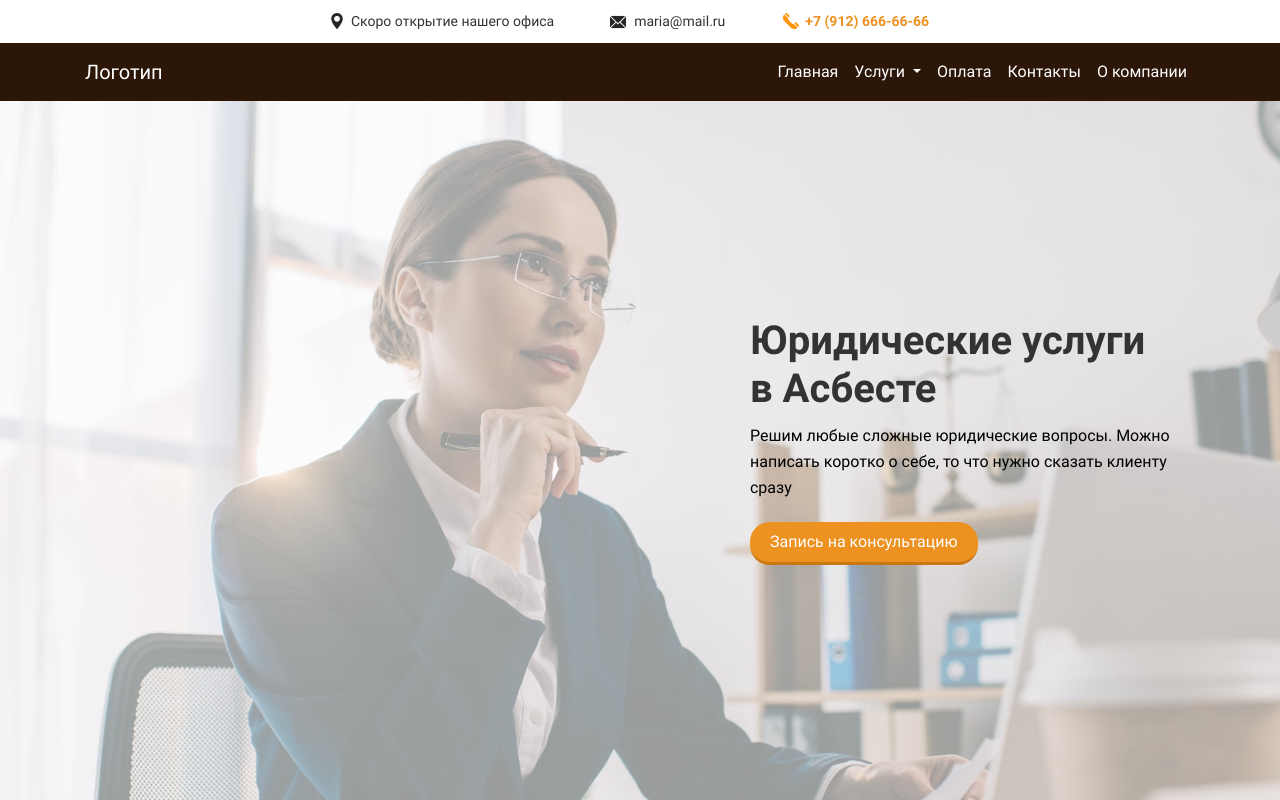
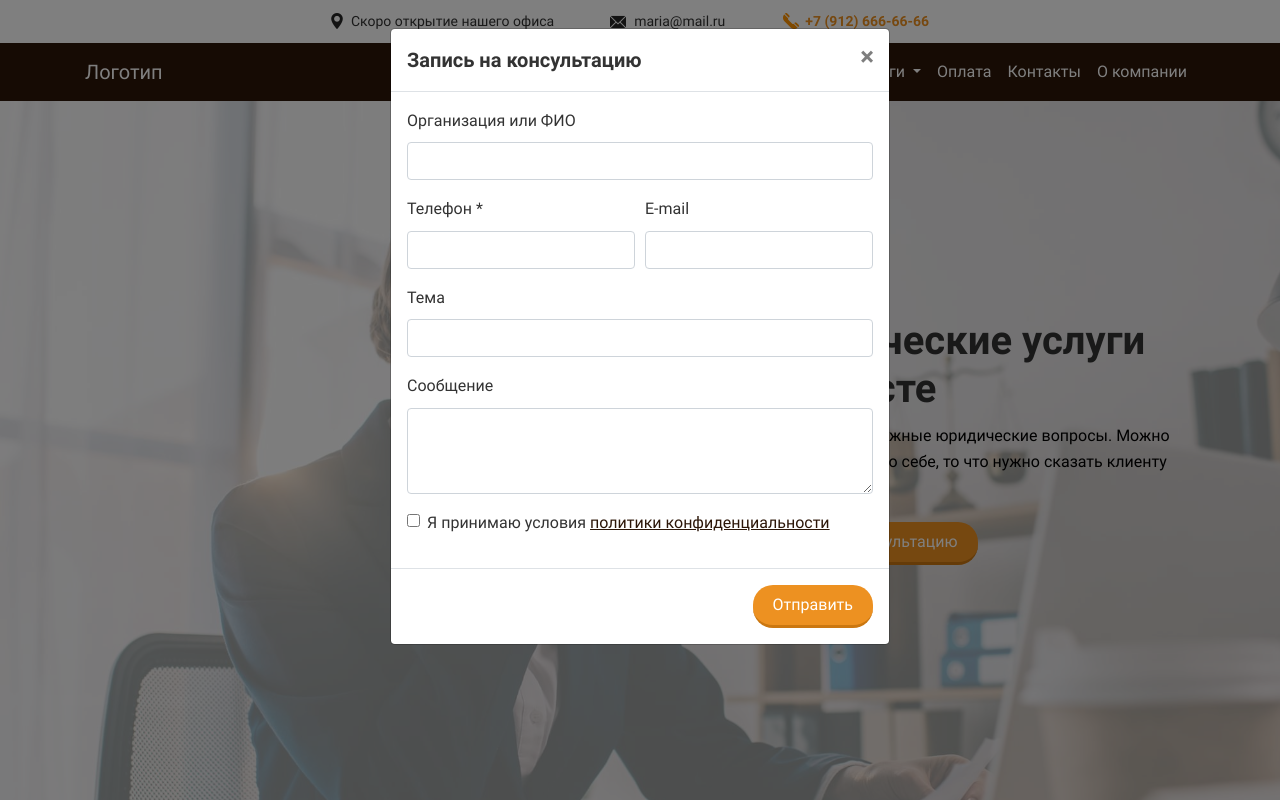
Before and after one commit to vita1ya/Lawyer, a website: page app/index.html in a window 1280 px wide. Shown: the top 800 px of the page. Drawn offline with nearby package versions, Linux system fonts and the light colour scheme; files that its build step writes are made by us from their sources.

Commit message:
#11 modal dialog done + some fix

```diff
--- a/app/index.html
+++ b/app/index.html
@@ -71,7 +71,7 @@
 					<div class="greeting-content">
 						<h1>Юридические&nbsp;услуги<br>в Асбесте</h1>
 						<p>Решим любые сложные юридические вопросы. Можно написать коротко о себе, то что нужно сказать клиенту сразу</p>
-						<button class="btn btn-record" data-toggle="modal" data-target="#record-modal">Запись на консультацию</button>
+						<button class="btn btn-request" data-toggle="modal" data-target="#request">Запись на консультацию</button>
 					</div>
 				</div>
 			</div>
@@ -281,8 +281,8 @@
 		<div class="container">
 			<h2 class="section-title">Бесплатная консультация</h2>
 			<div class="consultation-content">
-				<p>Остались вопросы?<br>Напишите нам вопрос и мы обязательно свяжемся с Вами в ближайшее время</p>
-				<button class="btn btn-record" data-toggle="modal" data-target="#record-modal">Получить консультацию</button>
+				<p>Остались вопросы?<br>Напишите нам вопрос и мы обязательно Вам ответим или свяжемся в ближайшее время</p>
+				<button class="btn btn-request" data-toggle="modal" data-target="#request">Запись на консультацию</button>
 			</div>
 		</div>
 	</section>
@@ -308,9 +308,10 @@
 		</div>
 	</footer>
 
-	<div class="modal fade" id="record-modal">
+	<div class="modal fade" id="request">
 		<div class="modal-dialog">
 			<div class="modal-content">
+				<form id="request-form" class="needs-validation" novalidate>
 					<div class="modal-header">
 						<h5 class="modal-title">Запись на консультацию</h5>
 						<button type="button" class="close" data-dismiss="modal">
@@ -318,11 +319,45 @@
 						</button>
 					</div>
 					<div class="modal-body">
-					...
+						<div class="form-group">
+							<label for="name-form">Организация или ФИО</label>
+							<input type="text" class="form-control" id="name-form" required>
+							<div class="invalid-feedback">Поле должно быть заполнено</div>
+						</div>
+						<div class="form-row">
+							<div class="form-group col-6">
+								<label for="phone-form">Телефон <span class="required-star">*</span></label>
+								<input type="text" class="form-control" id="phone-form" required>
+								<div class="invalid-feedback">Поле должно быть заполнено</div>
+							</div>
+							<div class="form-group col-6">
+								<label for="email-form">E-mail</label>
+								<input type="email" class="form-control" id="email-form" required>
+								<div class="invalid-feedback">Поле должно быть заполнено</div>
+							</div>
+						</div>
+						<div class="form-group">
+							<label for="theme-form">Тема</label>
+							<input type="text" class="form-control" id="theme-form" required>
+							<div class="invalid-feedback">Поле должно быть заполнено</div>
+						</div>
+						<div class="form-group">
+							<label for="message-form">Сообщение</label>
+							<textarea class="form-control" id="message-form" rows="3" required></textarea>
+							<div class="invalid-feedback">Поле должно быть заполнено</div>
+						</div>
+						<div class="form-group">
+							<div class="form-check">
+								<input class="form-check-input" type="checkbox" value="" id="check-form" required>
+								<label class="form-check-label" for="check-form">Я принимаю условия <a href="">политики конфиденциальности</a></label>
+								<div class="invalid-feedback">Условия должны быть приняты</div>
+							</div>
+						</div>
 					</div>
 					<div class="modal-footer">
-					<button type="button" class="btn">Отправить</button>
+						<button type="submit" class="btn sent-request">Отправить</button>
 					</div>
+				</form>
 			</div>
 		</div>
 	</div>
--- a/app/js/app.js
+++ b/app/js/app.js
@@ -1,5 +1,19 @@
 $(document).ready(() => {
+	$('.sent-request').click((e) => {
+		e.preventDefault();
 
+		$('.needs-validation').addClass('was-validated');
+	})
+
+	$('.btn-request').click(() => {
+		$('.needs-validation').removeClass('was-validated');
+	})
+
+	$('#request').modal();
+
+	$('#request').on('hidden.bs.modal', function (e) {
+		$('#request-form')[0].reset();
+	})
 })
 
 $(window).scroll(() => {
@@ -8,7 +22,7 @@ $(window).scroll(() => {
 	//$(document).scrollTop() > $('header .contacts').innerHeight() ? navbar.addClass('fixed-top') : navbar.removeClass('fixed-top')
 })
 
-$(".reviews-content").slick({
+$('.reviews-content').slick({
 	centerMode: true,
 	centerPadding: '200px',
 	arrows: true,
--- a/app/sass/_config.sass
+++ b/app/sass/_config.sass
@@ -81,4 +81,5 @@ body
 	color: $textcolor
 
 section
+	width: 100vw
 	padding: 60px 0 80px 0
--- a/app/sass/main.sass
+++ b/app/sass/main.sass
@@ -279,10 +279,11 @@ header
 .consultation
   &-content
     text-align: center
-    .btn-record
+    .btn-request
       margin-top: 20px
 
 footer
+  width: 100vw
   background: $head
   .contacts
     padding: 20px 0
@@ -308,3 +309,12 @@ footer
     font-size: 12px
     text-align: center
     color: #fff
+
+.modal
+  &-content
+    .modal-body
+      .form-control:focus
+        box-shadow: none
+      .form-check-label
+        a
+          text-decoration: underline
```
Also changed, not shown: app/css/app.min.css, app/js/app.min.js. Lines whose indentation alone changed are shown as unchanged.
